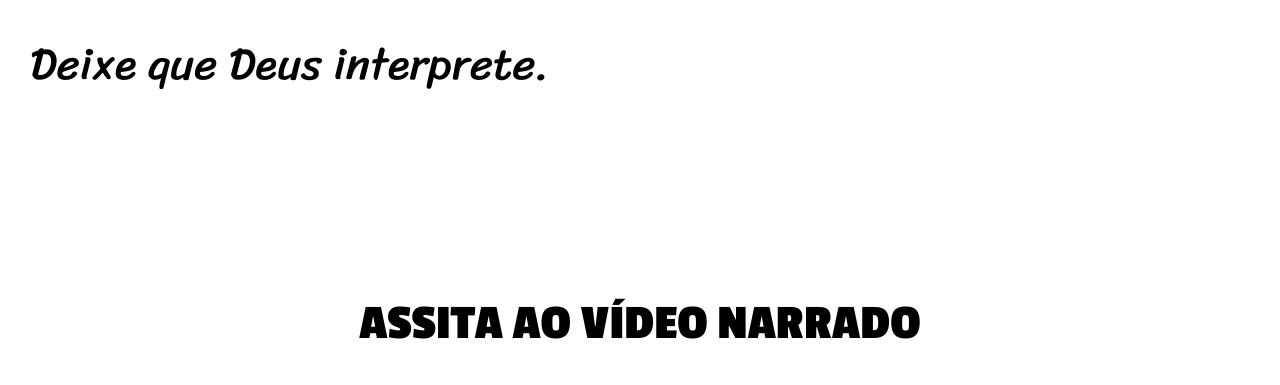
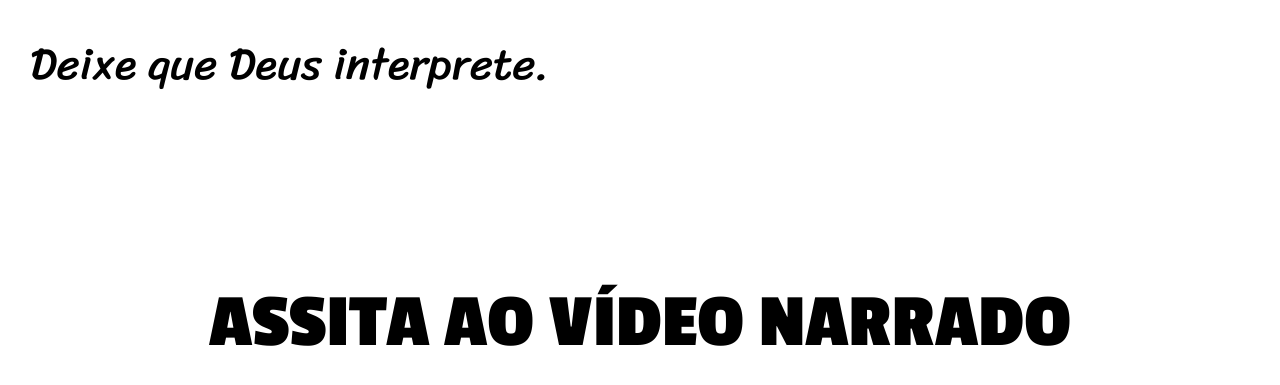
Before and after one commit to dyogohenrique/projeto-cordelmoderno, a plain HTML site: page index.html in a window 1280 px wide. Shown: the part 5644-6029 px from the top of the page. Drawn offline with Linux system fonts and the light colour scheme.

Commit message:
Melhoria do titulo do vídeo
Essa melhoria atinge diretamente os celulares.

```diff
--- a/style.css
+++ b/style.css
@@ -113,7 +113,7 @@ section.video{
     text-align: center;
 
     font-family: var(--fonte-titulo);
-    font-size: 50px;
+    font-size: 6vw;
 }
 
 div.player {
```
